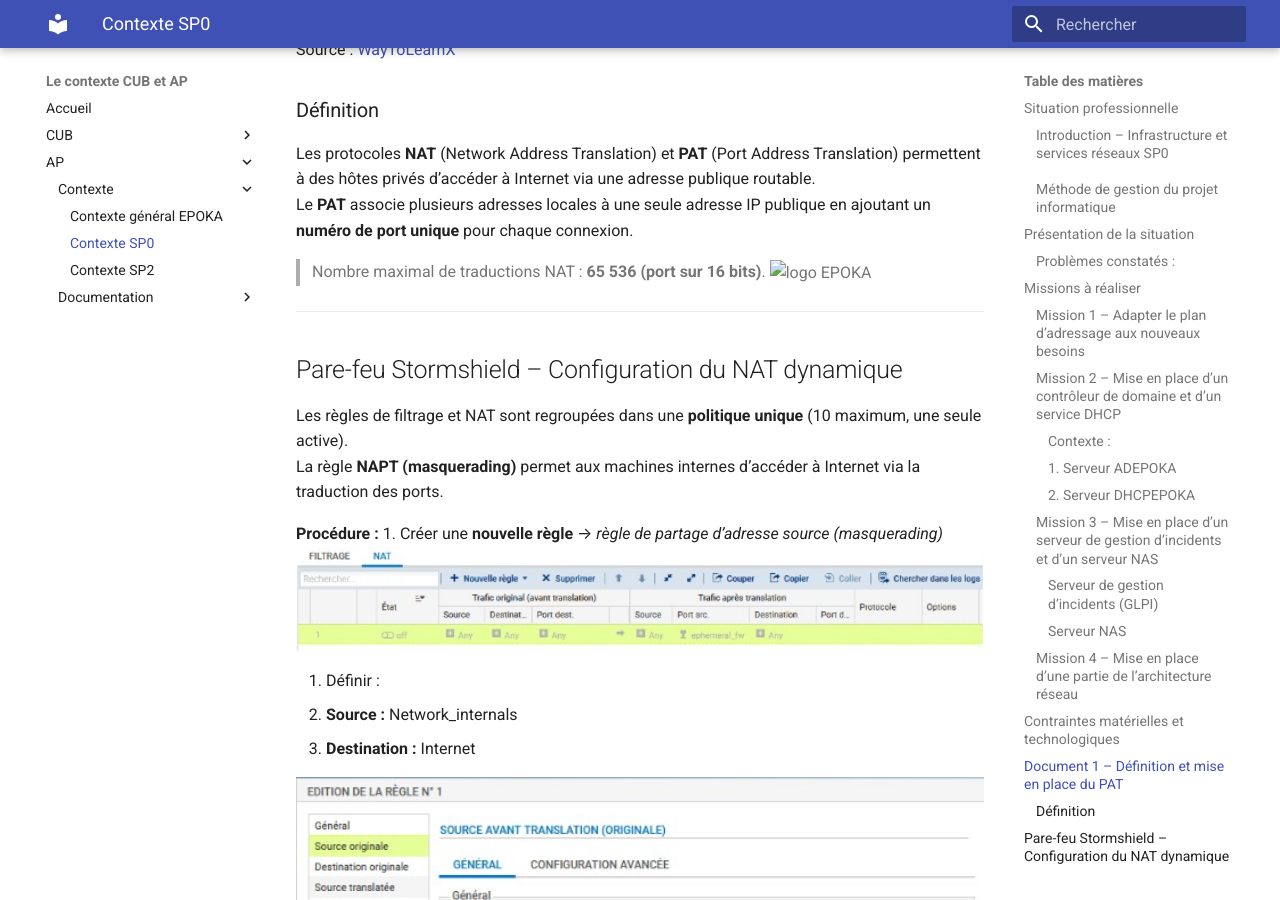
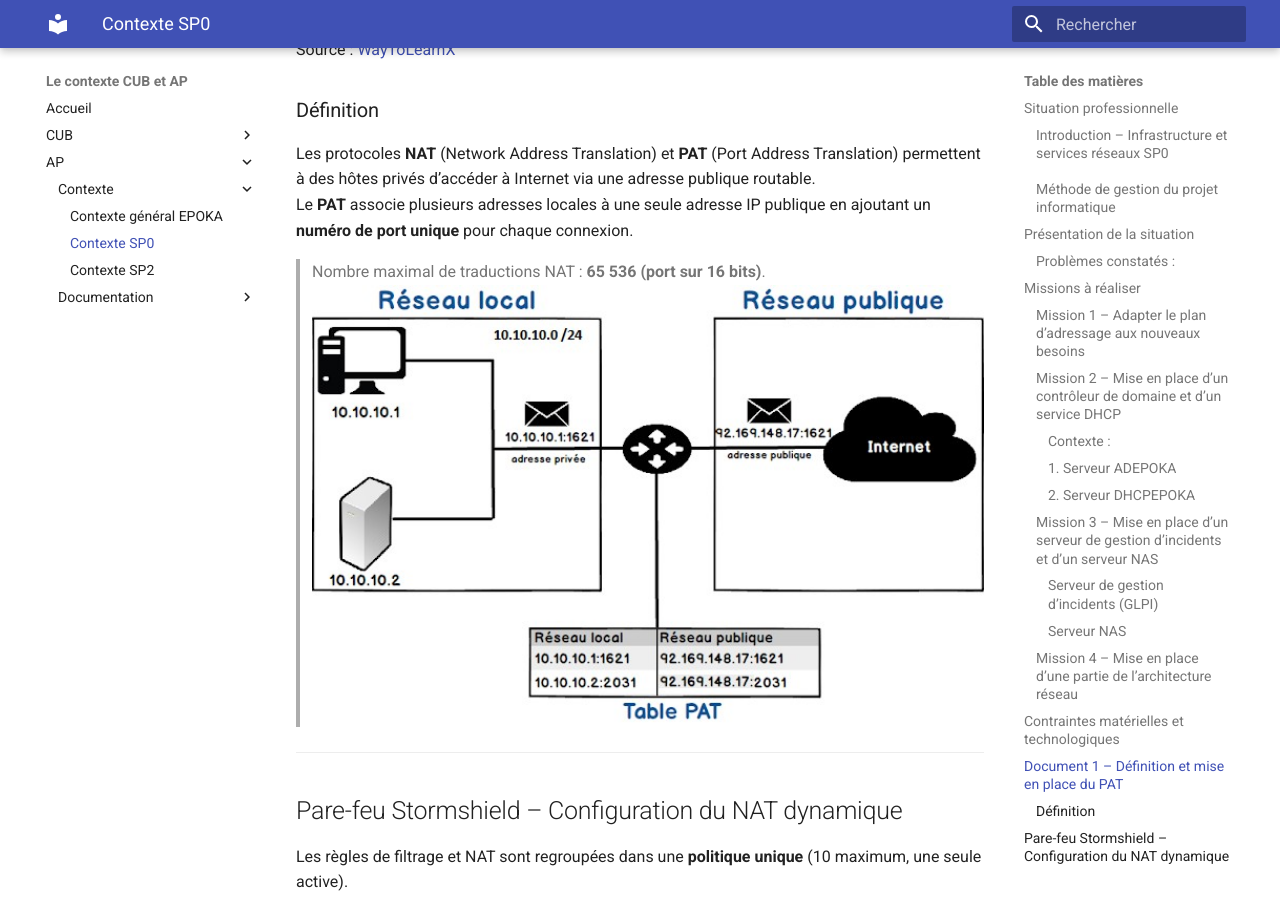
Before and after one commit to Joris-Texier/documentation-cub, an MkDocs documentation site: the page built from docs/AP/Contexte/Contexte SP0/Contexte_SP0.md, in a window 1280 px wide and 900 px high, scrolled down 3894 px. Built offline with MkDocs 1.6.1 and Material for MkDocs 9.7.7, drawn with Linux system fonts in a browser that asks for light colours.

```diff
--- a/docs/AP/Contexte/Contexte SP0/Contexte_SP0.md
+++ b/docs/AP/Contexte/Contexte SP0/Contexte_SP0.md
@@ -129,7 +129,7 @@
 Le **PAT** associe plusieurs adresses locales à une seule adresse IP publique en ajoutant un **numéro de port unique** pour chaque connexion.
 
 > Nombre maximal de traductions NAT : **65 536 (port sur 16 bits)**.
-![logo EPOKA](../../media/0.png){ align=center width="700" }
+![logo EPOKA](../../media/0.jpg){ align=center width="700" }
 
 ---
 
@@ -160,6 +160,7 @@
 ![logo EPOKA](../../media/9.png){ align=center width="700" }
 
 5. **Activer la politique**
+
 ![logo EPOKA](../../media/11.png){ align=center width="150" }
 
 ---
@@ -180,6 +181,6 @@
 
 ## Document 3 – Extrait de l’architecture réseau attendue
 
-![logo EPOKA](../../media/13.png){ align=center width="700" }
+![logo EPOKA](../../media/13.jpg){ align=center width="700" }
 
 ---
```
